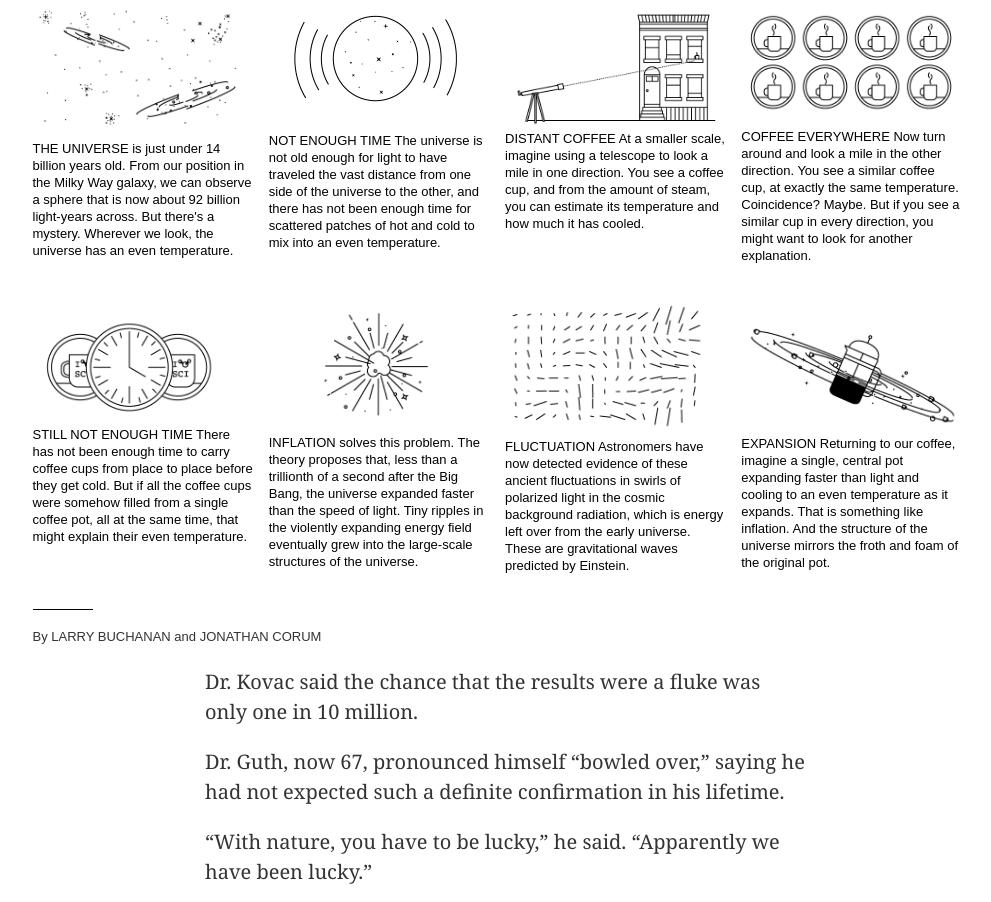
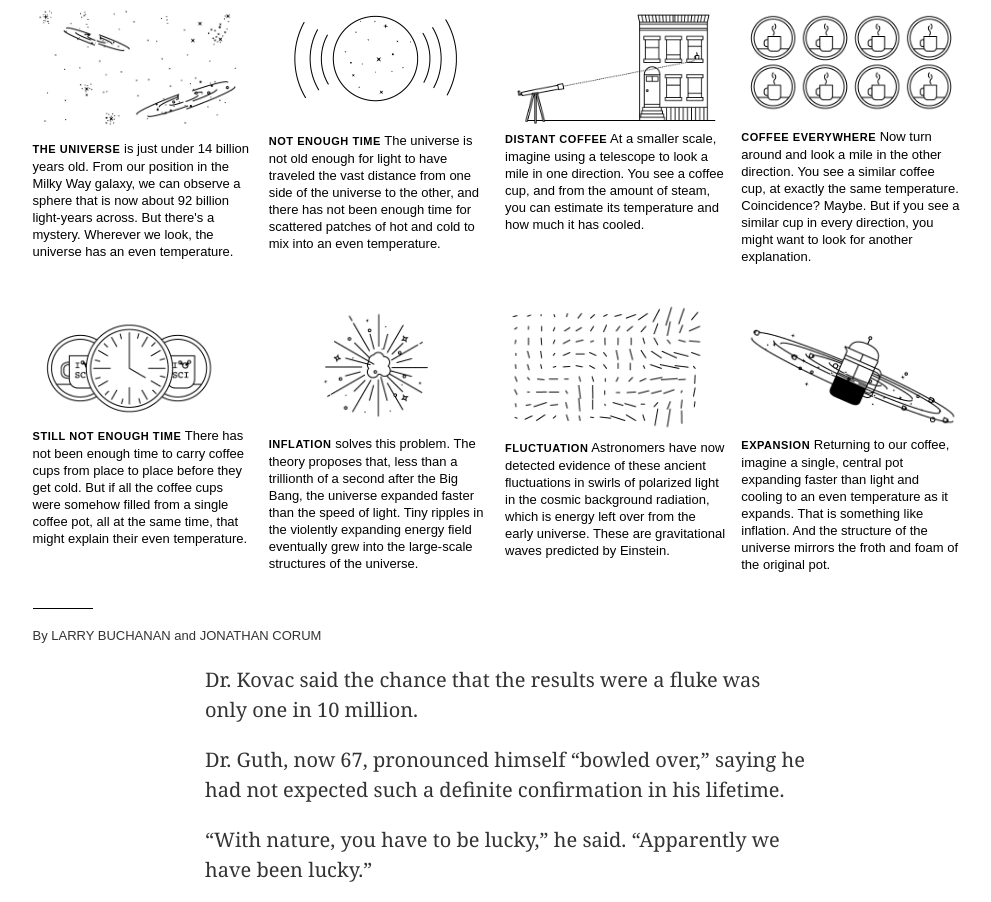
Before and after one commit to crgc/microverse-nyt-article, a plain HTML site: page index.html in a window 1280 px wide. Shown: the part 3818-4720 px from the top of the page, without its empty margins (135-1126 px from the left). Drawn offline with Linux system fonts and the light colour scheme.

Commit message:
Removed dot from 'inflation-container-section-first-phrase' in the index.html file

```diff
--- a/index.html
+++ b/index.html
@@ -165,56 +165,56 @@
         <div class="inflation-container-section">
           <img src="resources/img/inflation/universe.png" alt="THE UNIVERSE">
           <p class="inflation-container-section-text">
-            <span class=".inflation-container-section-first-phrase">THE UNIVERSE</span>
+            <span class="inflation-container-section-first-phrase">THE UNIVERSE</span>
             is just under 14 billion years old. From our position in the Milky Way galaxy, we can observe a sphere that is now about 92 billion light-years across. But there's a mystery. Wherever we look, the universe has an even temperature.
           </p>
         </div>
         <div class="inflation-container-section">
           <img src="resources/img/inflation/not-enough-time.png" alt="NOT ENOUGH TIME">
           <p class="inflation-container-section-text">
-            <span class=".inflation-container-section-first-phrase">NOT ENOUGH TIME</span>
+            <span class="inflation-container-section-first-phrase">NOT ENOUGH TIME</span>
             The universe is not old enough for light to have traveled the vast distance from one side of the universe to the other, and there has not been enough time for scattered patches of hot and cold to mix into an even temperature.
           </p>
         </div>
         <div class="inflation-container-section">
           <img src="resources/img/inflation/distant-coffee.png" alt="DISTANT COFFEE">
           <p class="inflation-container-section-text">
-            <span class=".inflation-container-section-first-phrase">DISTANT COFFEE</span>
+            <span class="inflation-container-section-first-phrase">DISTANT COFFEE</span>
             At a smaller scale, imagine using a telescope to look a mile in one direction. You see a coffee cup, and from the amount of steam, you can estimate its temperature and how much it has cooled.
           </p>
         </div>
         <div class="inflation-container-section">
           <img src="resources/img/inflation/coffee-everywhere.png" alt="COFFEE EVERYWHERE">
           <p class="inflation-container-section-text">
-            <span class=".inflation-container-section-first-phrase">COFFEE EVERYWHERE</span>
+            <span class="inflation-container-section-first-phrase">COFFEE EVERYWHERE</span>
             Now turn around and look a mile in the other direction. You see a similar coffee cup, at exactly the same temperature. Coincidence? Maybe. But if you see a similar cup in every direction, you might want to look for another explanation.
           </p>
         </div>
         <div class="inflation-container-section">
           <img src="resources/img/inflation/still-not-enough-time.png" alt="STILL NOT ENOUGH TIME">
           <p class="inflation-container-section-text">
-            <span class=".inflation-container-section-first-phrase">STILL NOT ENOUGH TIME</span>
+            <span class="inflation-container-section-first-phrase">STILL NOT ENOUGH TIME</span>
             There has not been enough time to carry coffee cups from place to place before they get cold. But if all the coffee cups were somehow filled from a single coffee pot, all at the same time, that might explain their even temperature.
           </p>
         </div>
         <div class="inflation-container-section">
           <img src="resources/img/inflation/inflation.png" alt="INFLATION">
           <p class="inflation-container-section-text">
-            <span class=".inflation-container-section-first-phrase">INFLATION</span>
+            <span class="inflation-container-section-first-phrase">INFLATION</span>
             solves this problem. The theory proposes that, less than a trillionth of a second after the Big Bang, the universe expanded faster than the speed of light. Tiny ripples in the violently expanding energy field eventually grew into the large-scale structures of the universe.
           </p>
         </div>
         <div class="inflation-container-section">
           <img src="resources/img/inflation/fluctuation.png" alt="FLUCTUATION">
           <p class="inflation-container-section-text">
-            <span class=".inflation-container-section-first-phrase">FLUCTUATION</span>
+            <span class="inflation-container-section-first-phrase">FLUCTUATION</span>
             Astronomers have now detected evidence of these ancient fluctuations in swirls of polarized light in the cosmic background radiation, which is energy left over from the early universe. These are gravitational waves predicted by Einstein.
           </p>
         </div>
         <div class="inflation-container-section">
           <img src="resources/img/inflation/expansion.png" alt="EXPANSION">
           <p class="inflation-container-section-text">
-            <span class=".inflation-container-section-first-phrase">EXPANSION</span>
+            <span class="inflation-container-section-first-phrase">EXPANSION</span>
             Returning to our coffee, imagine a single, central pot expanding faster than light and cooling to an even temperature as it expands. That is something like inflation. And the structure of the universe mirrors the froth and foam of the original pot.
           </p>
         </div>
--- a/resources/css/main.css
+++ b/resources/css/main.css
@@ -344,6 +344,13 @@ img {
   padding-bottom: 15px;
 }
 
+.inflation-container-section-first-phrase {
+  font-family: inherit;
+  font-size: 11px;
+  font-weight: 700;
+  letter-spacing: 0.05em;
+}
+
 .inflation-container-section-text {
   font-family: arial, helvetica, sans-serif;
   font-size: 13px;
@@ -351,13 +358,6 @@ img {
   font-style: normal;
   line-height: 17px;
   color: black;
-}
-
-.inflation-container-section-first-phrase {
-  font-family: inherit;
-  font-size: 11px;
-  font-weight: bold;
-  letter-spacing: 0.05em;
 }
 
 .inflation-footer::before {
```
